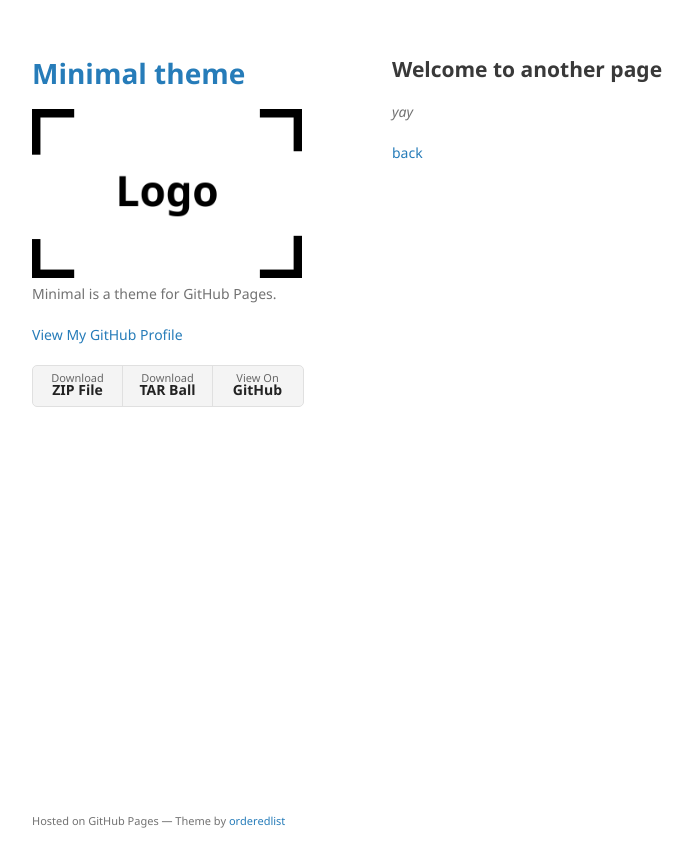
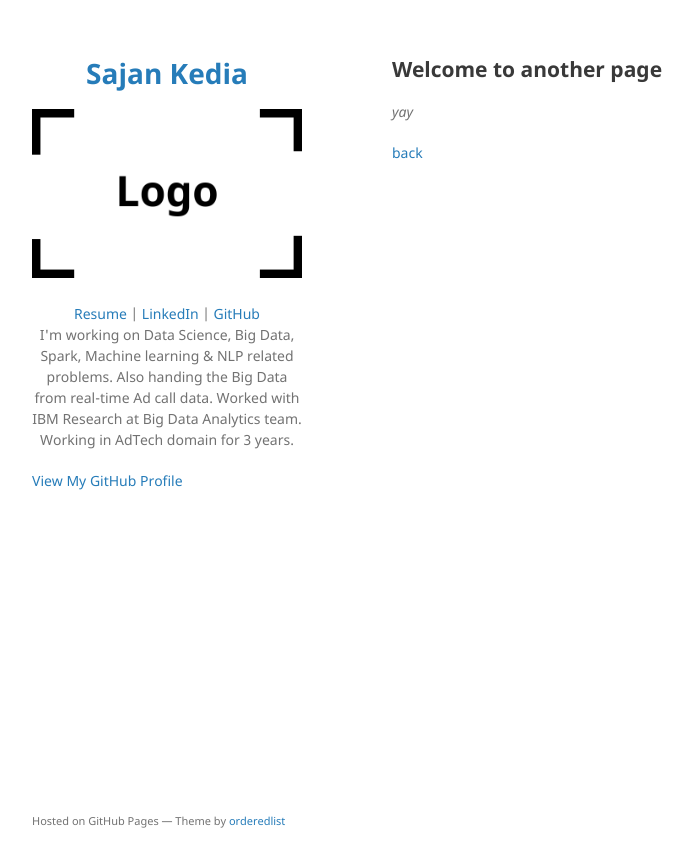
Before and after one commit to nexusfidelity/nexusfidelity.github.io, a Jekyll site: the page built from another-page.md, in a window 1280 px wide. Shown: the top 867 px of the page, without its empty margins (178-871 px from the left). Built offline with Jekyll 4.4.1, drawn with Linux system fonts in a browser that asks for light colours; our own code applies the rules of GitHub Pages for plain Markdown files.

Commit message:
Update _config.yml

```diff
--- a/_config.yml
+++ b/_config.yml
@@ -1,8 +1,22 @@
-title: Minimal theme
+title: <p align="center"> Sajan Kedia </p>
 logo: /assets/img/logo.png
-description: Minimal is a theme for GitHub Pages.
-show_downloads: true
-google_analytics:
+
+description:
+  <p align="center">
+  <a href="pdf/resume.pdf">Resume</a> |
+  <a href="https://www.linkedin.com/in/sajan-kedia-b06a6821/">LinkedIn</a> |
+  <a href="https://github.com/sajankedia">GitHub</a>
+
+  <br>
+  I'm working on Data Science, Big Data, Spark, Machine learning & NLP related problems.
+  Also handing the Big Data from real-time Ad call data.
+  Worked with IBM Research at Big Data Analytics team.
+  Working in AdTech domain for 3 years.
+  <br>
+  </p>
+
+
+
 theme: jekyll-theme-minimal
 
 remote_theme: pages-themes/minimal@v0.2.0
```
